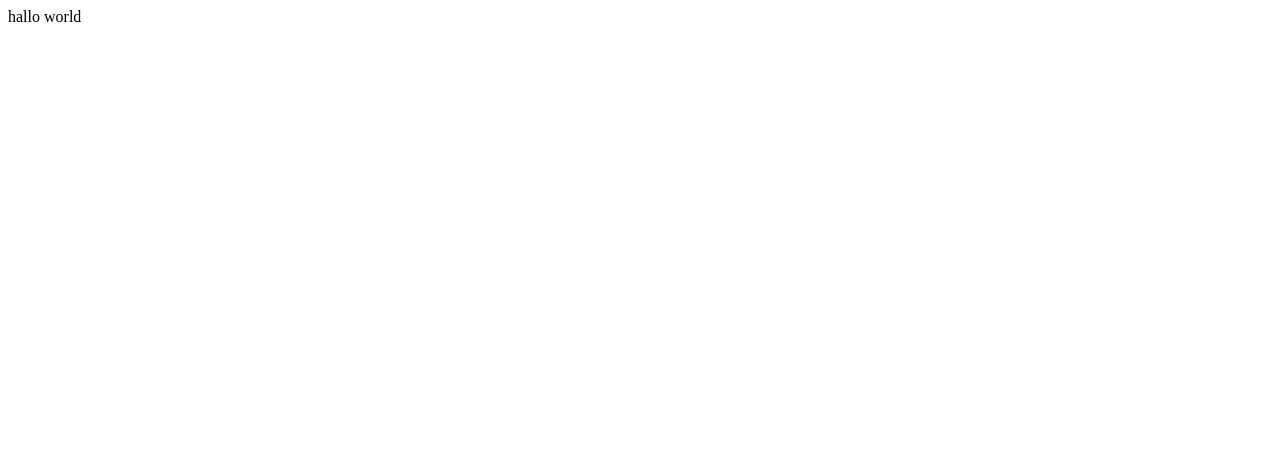
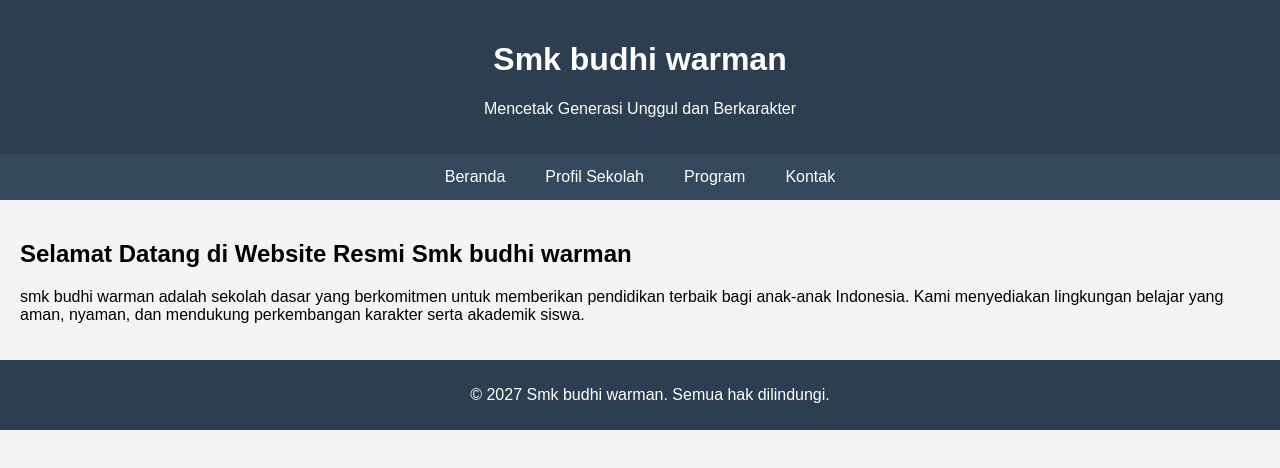
Before and after one commit to ilhambinawan5-collab/ilhambinawan5-collab.github.io, a plain HTML site: page index.html in a window 1280 px wide. Drawn offline with Linux system fonts and the light colour scheme.

Commit message:
Update index.html SMK

```diff
--- a/index.html
+++ b/index.html
@@ -1 +1,71 @@
-hallo world
+<!DOCTYPE html>
+<html lang="id">
+<head>
+  <meta charset="UTF-8">
+  <meta name="viewport" content="width=device-width, initial-scale=1">
+  <title>SMK BUDHI WARMAN</title>
+  <style>
+    body {
+      font-family: Arial, sans-serif;
+      margin: 0;
+      background-color: #f4f4f4;
+    }
+    header {
+      background-color: #2c3e50;
+      color: white;
+      padding: 20px;
+      text-align: center;
+    }
+    nav {
+      background-color: #34495e;
+      display: flex;
+      justify-content: center;
+    }
+    nav a {
+      color: white;
+      padding: 14px 20px;
+      text-decoration: none;
+      display: block;
+    }
+    nav a:hover {
+      background-color: #1abc9c;
+    }
+    main {
+      padding: 20px;
+    }
+    footer {
+      background-color: #2c3e50;
+      color: white;
+      text-align: center;
+      padding: 10px;
+      position: relative;
+      bottom: 0;
+      width: 100%;
+    }
+  </style>
+</head>
+<body>
+
+  <header>
+    <h1>Smk budhi warman</h1>
+    <p>Mencetak Generasi Unggul dan Berkarakter</p>
+  </header>
+
+  <nav>
+    <a href="#">Beranda</a>
+    <a href="#">Profil Sekolah</a>
+    <a href="#">Program</a>
+    <a href="#">Kontak</a>
+  </nav>
+
+  <main>
+    <h2>Selamat Datang di Website Resmi Smk budhi warman</h2>
+    <p>smk budhi warman adalah sekolah dasar yang berkomitmen untuk memberikan pendidikan terbaik bagi anak-anak Indonesia. Kami menyediakan lingkungan belajar yang aman, nyaman, dan mendukung perkembangan karakter serta akademik siswa.</p>
+  </main>
+
+  <footer>
+    <p>&copy; 2027 Smk budhi warman. Semua hak dilindungi.</p>
+  </footer>
+
+</body>
+</html>
```
